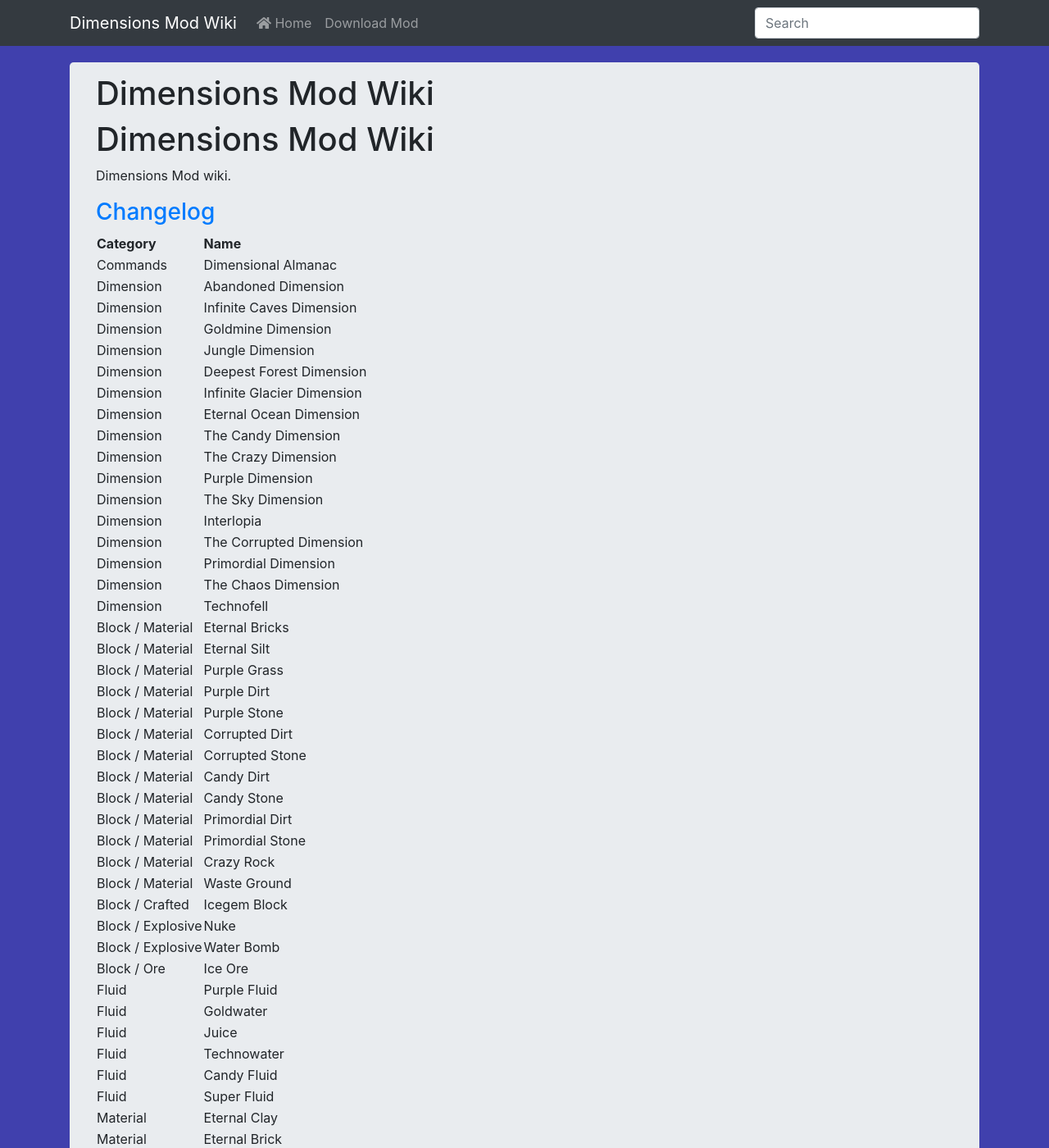
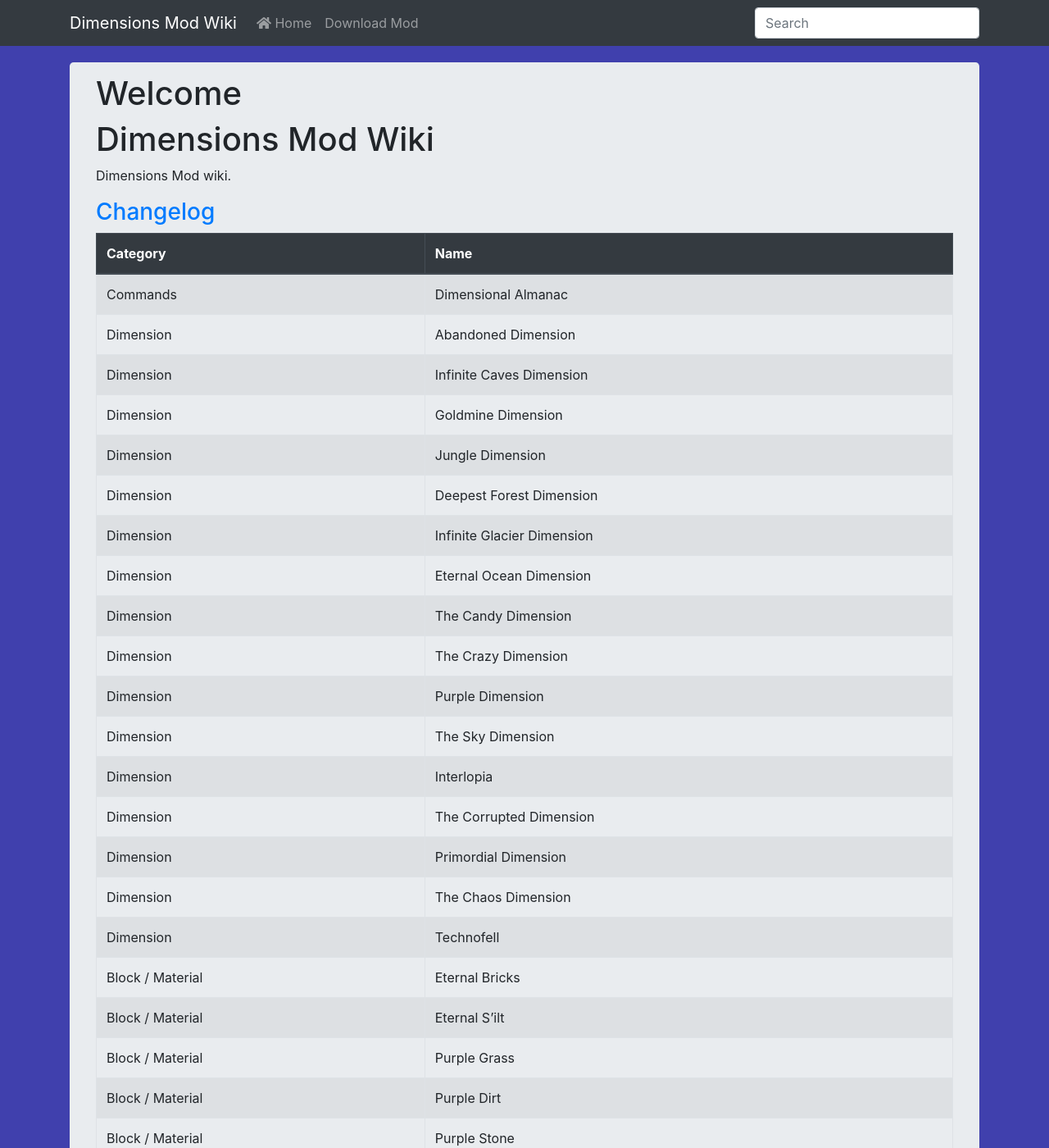
Before and after one commit to TeamCstudios/DimensionsMod, a Jekyll site: the page built from index.md, in a window 1280 px wide and 1400 px high. Shown: the whole window at 82% size. Built offline with Jekyll 4.4.1, drawn with Linux system fonts in a browser that asks for light colours; nearby versions of some CDN libraries; our own code applies the rules of GitHub Pages for plain Markdown files.

Commit message:
Stuff, up to you now Jo

```diff
--- a/_layouts/page.html
+++ b/_layouts/page.html
@@ -64,4 +64,8 @@
       </div>
     </div>
   </body>
+  <script>
+
+    $('thead').addClass('thead-dark');
+  </script>
 </html>
--- a/README.md
+++ b/index.md
@@ -1,9 +1,16 @@
+---
+layout: page
+title: Welcome
+---
+
 # Dimensions Mod Wiki
 
 Dimensions Mod wiki.
 
 ### [Changelog](changelog)
 
+{:.table .table-striped .table-bordered .table-hover}
+{:.thead-dark}
 | Category          | Name                       |
 | ----------------- | -------------------------- |
 | Commands          | Dimensional Almanac        |
@@ -24,7 +31,7 @@ Dimensions Mod wiki.
 | Dimension         | The Chaos Dimension        |
 | Dimension         | Technofell                 |
 | Block / Material  | Eternal Bricks             |
-| Block / Material  | Eternal Silt               |
+| Block / Material  | Eternal S'ilt              |
 | Block / Material  | Purple Grass               |
 | Block / Material  | Purple Dirt                |
 | Block / Material  | Purple Stone               |
```
Also changed, not shown: command/dimensionalalmanac.md (added, +9 -0 lines).
